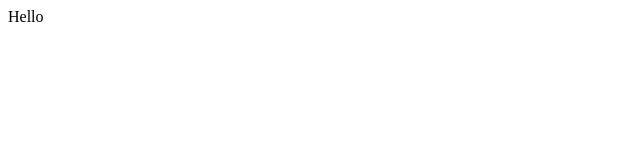
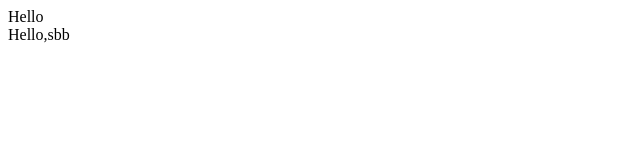
Before and after one commit to BHARATHSBCr7/demo-repo, a plain HTML site: page index.html in a window 1280 px wide. Shown: the full height of the page, 0-640 px from the left. Drawn offline with Linux system fonts and the light colour scheme.

Commit message:
modified index.html

```diff
--- a/index.html
+++ b/index.html
@@ -1 +1,2 @@
 <div>Hello</div>
+<div>Hello,sbb</div>
```
